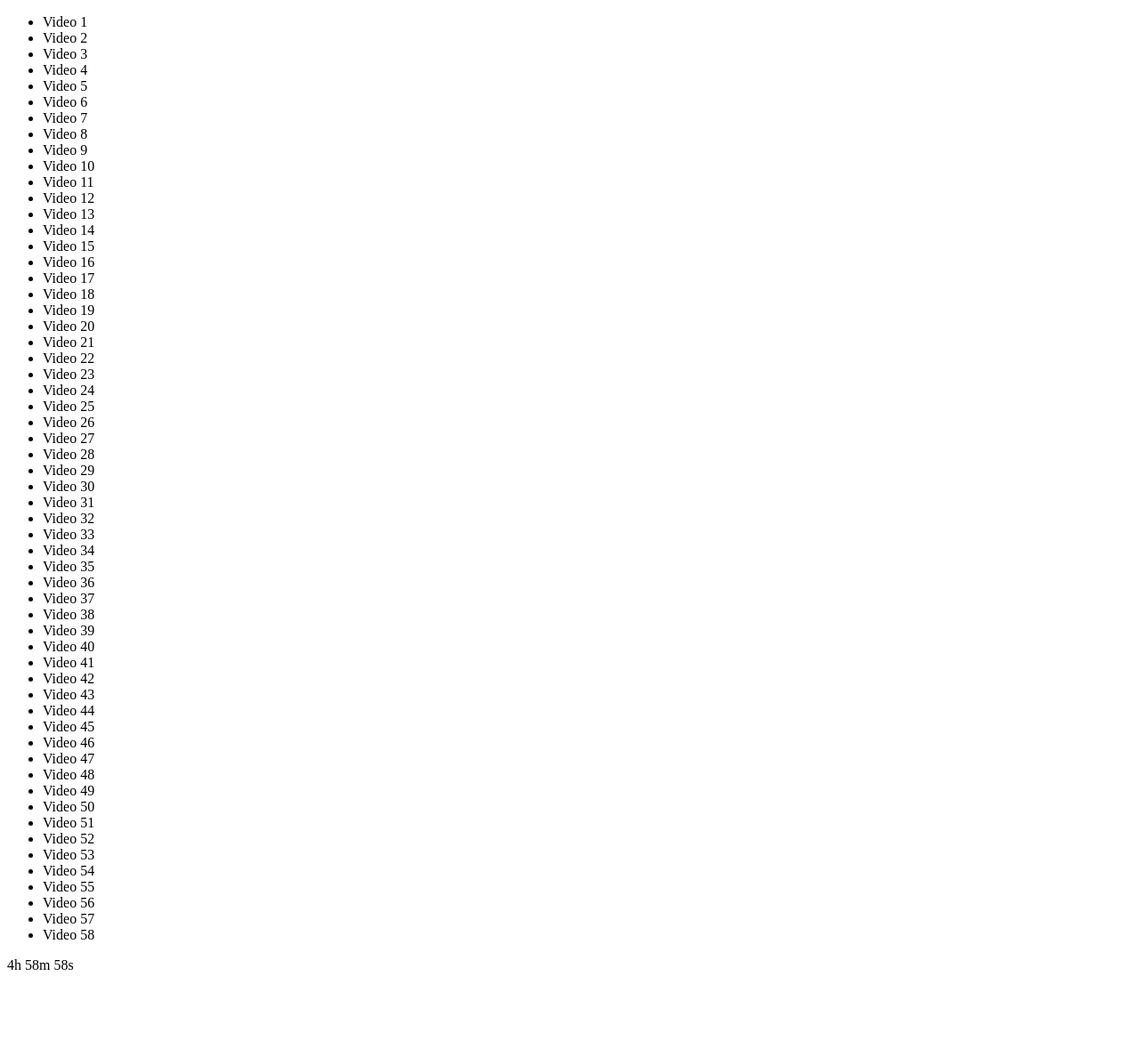
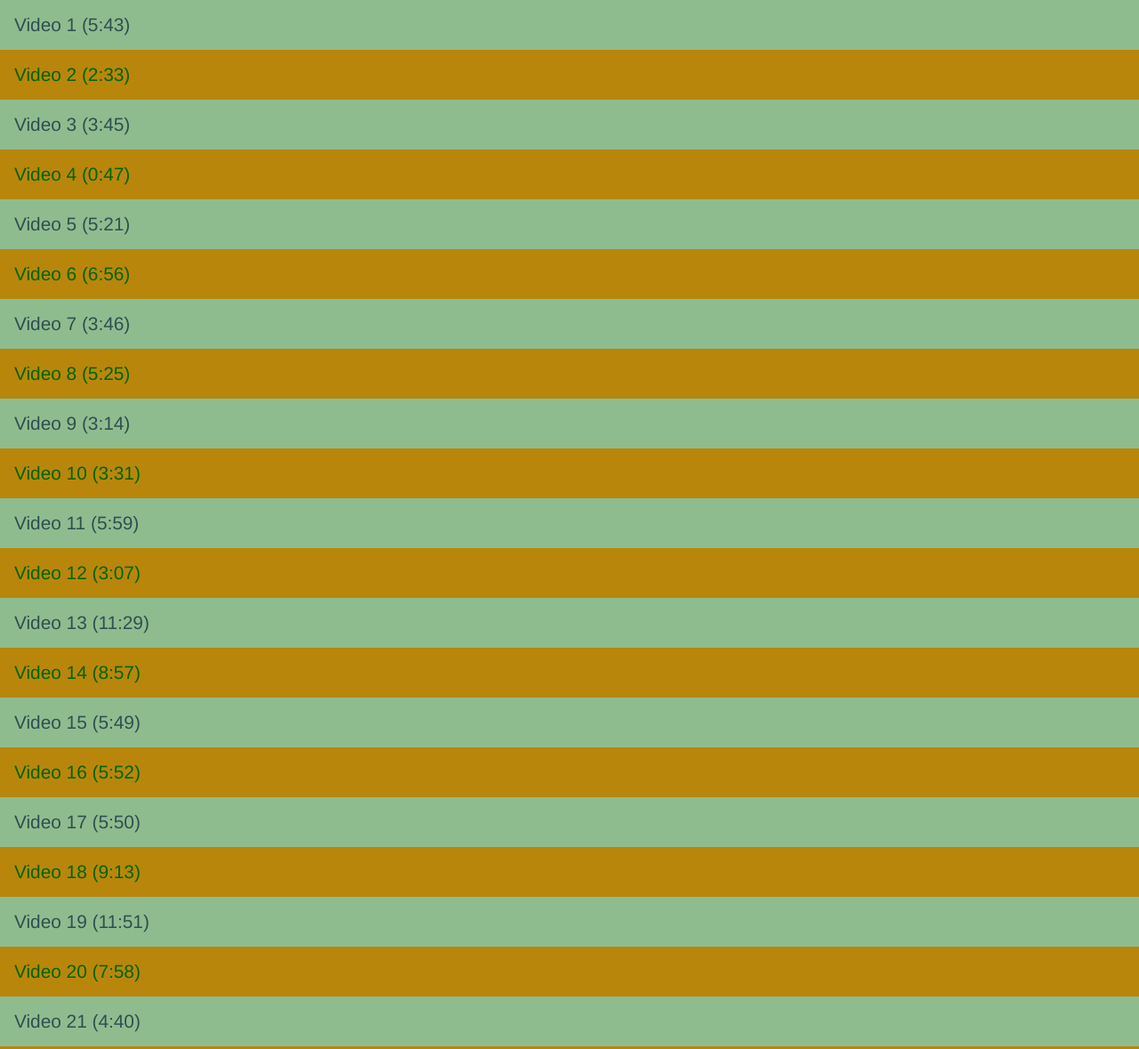
Before and after one commit to lintmycode/js30, a website: page 18-string_times/index.html in a window 1280 px wide. Shown: the top 1179 px of the page at 89% size. Before the commit the page ends 1110 px from the top, so only its background shows below. Drawn offline with Linux system fonts and the light colour scheme.

Commit message:
added styles to all files, added index.js script to create a list of all  exercises

```diff
--- a/18-string_times/index.html
+++ b/18-string_times/index.html
@@ -6,76 +6,136 @@
   <title>JS30 - 18 - String Times</title>
   <style>
 
-    html {
+    html, body {
       min-height: 100vh;
       box-sizing: border-box;
     }
+
+    body {
+      margin: 0;
+    }
+
+    ul {
+      padding: 0;
+      margin: 0;
+      list-style: none;
+    }
+
+    li {
+      color: darkgreen;
+      background-color: darkgoldenrod;
+      margin: 0;
+      padding: 1rem 1rem;
+      font-family: 'Franklin Gothic Medium', 'Arial Narrow', Arial, sans-serif;
+      font-size: 1.3rem;
+    }
+
+    li:nth-child(odd) {
+      color:darkslategray;
+      background:darkseagreen;
+    }
+
+    html, body {
+          min-height: 100vh;
+          box-sizing: border-box;
+        }
+
+        body {
+          margin: 0;
+        }
+
+        ul {
+          padding: 0;
+          margin: 0;
+          list-style: none;
+        }
+
+        li {
+          color: darkgreen;
+          background-color: darkgoldenrod;
+          margin: 0;
+          padding: 1rem 1rem;
+          font-family: 'Franklin Gothic Medium', 'Arial Narrow', Arial, sans-serif;
+          font-size: 1.3rem;
+        }
+
+        li:nth-child(odd) {
+          color:darkslategray;
+          background:darkseagreen;
+        }
+
+      h1 {
+        margin: 2rem 0;
+        height: 8rem;
+        color: #fff;
+        font-family: monospace;
+      }
 
   </style>
 </head>
 <body>
   <ul>
-    <li data-time="5:43">Video 1</li>
-    <li data-time="2:33">Video 2</li>
-    <li data-time="3:45">Video 3</li>
-    <li data-time="0:47">Video 4</li>
-    <li data-time="5:21">Video 5</li>
-    <li data-time="6:56">Video 6</li>
-    <li data-time="3:46">Video 7</li>
-    <li data-time="5:25">Video 8</li>
-    <li data-time="3:14">Video 9</li>
-    <li data-time="3:31">Video 10</li>
-    <li data-time="5:59">Video 11</li>
-    <li data-time="3:07">Video 12</li>
-    <li data-time="11:29">Video 13</li>
-    <li data-time="8:57">Video 14</li>
-    <li data-time="5:49">Video 15</li>
-    <li data-time="5:52">Video 16</li>
-    <li data-time="5:50">Video 17</li>
-    <li data-time="9:13">Video 18</li>
-    <li data-time="11:51">Video 19</li>
-    <li data-time="7:58">Video 20</li>
-    <li data-time="4:40">Video 21</li>
-    <li data-time="4:45">Video 22</li>
-    <li data-time="6:46">Video 23</li>
-    <li data-time="7:24">Video 24</li>
-    <li data-time="7:12">Video 25</li>
-    <li data-time="5:23">Video 26</li>
-    <li data-time="3:34">Video 27</li>
-    <li data-time="8:22">Video 28</li>
-    <li data-time="5:17">Video 29</li>
-    <li data-time="3:10">Video 30</li>
-    <li data-time="4:43">Video 31</li>
-    <li data-time="19:43">Video 32</li>
-    <li data-time="0:47">Video 33</li>
-    <li data-time="0:47">Video 34</li>
-    <li data-time="3:14">Video 35</li>
-    <li data-time="3:59">Video 36</li>
-    <li data-time="2:43">Video 37</li>
-    <li data-time="4:17">Video 38</li>
-    <li data-time="6:56">Video 39</li>
-    <li data-time="3:05">Video 40</li>
-    <li data-time="2:06">Video 41</li>
-    <li data-time="1:59">Video 42</li>
-    <li data-time="1:49">Video 43</li>
-    <li data-time="3:36">Video 44</li>
-    <li data-time="7:10">Video 45</li>
-    <li data-time="3:44">Video 46</li>
-    <li data-time="3:44">Video 47</li>
-    <li data-time="4:36">Video 48</li>
-    <li data-time="3:16">Video 49</li>
-    <li data-time="1:10">Video 50</li>
-    <li data-time="6:10">Video 51</li>
-    <li data-time="2:14">Video 52</li>
-    <li data-time="3:44">Video 53</li>
-    <li data-time="5:05">Video 54</li>
-    <li data-time="6:03">Video 55</li>
-    <li data-time="12:39">Video 56</li>
-    <li data-time="1:56">Video 57</li>
-    <li data-time="4:04">Video 58</li>
+    <li data-time="5:43">Video 1 (5:43)</li>
+    <li data-time="2:33">Video 2 (2:33)</li>
+    <li data-time="3:45">Video 3 (3:45)</li>
+    <li data-time="0:47">Video 4 (0:47)</li>
+    <li data-time="5:21">Video 5 (5:21)</li>
+    <li data-time="6:56">Video 6 (6:56)</li>
+    <li data-time="3:46">Video 7 (3:46)</li>
+    <li data-time="5:25">Video 8 (5:25)</li>
+    <li data-time="3:14">Video 9 (3:14)</li>
+    <li data-time="3:31">Video 10 (3:31)</li>
+    <li data-time="5:59">Video 11 (5:59)</li>
+    <li data-time="3:07">Video 12 (3:07)</li>
+    <li data-time="11:29">Video 13 (11:29)</li>
+    <li data-time="8:57">Video 14 (8:57)</li>
+    <li data-time="5:49">Video 15 (5:49)</li>
+    <li data-time="5:52">Video 16 (5:52)</li>
+    <li data-time="5:50">Video 17 (5:50)</li>
+    <li data-time="9:13">Video 18 (9:13)</li>
+    <li data-time="11:51">Video 19 (11:51)</li>
+    <li data-time="7:58">Video 20 (7:58)</li>
+    <li data-time="4:40">Video 21 (4:40)</li>
+    <li data-time="4:45">Video 22 (4:45)</li>
+    <li data-time="6:46">Video 23 (6:46)</li>
+    <li data-time="7:24">Video 24 (7:24)</li>
+    <li data-time="7:12">Video 25 (7:12)</li>
+    <li data-time="5:23">Video 26 (5:23)</li>
+    <li data-time="3:34">Video 27 (3:34)</li>
+    <li data-time="8:22">Video 28 (8:22)</li>
+    <li data-time="5:17">Video 29 (5:17)</li>
+    <li data-time="3:10">Video 30 (3:10)</li>
+    <li data-time="4:43">Video 31 (4:43)</li>
+    <li data-time="19:43">Video 32 (19:43)</li>
+    <li data-time="0:47">Video 33 (0:47)</li>
+    <li data-time="0:47">Video 34 (0:47)</li>
+    <li data-time="3:14">Video 35 (3:14)</li>
+    <li data-time="3:59">Video 36 (3:59)</li>
+    <li data-time="2:43">Video 37 (2:43)</li>
+    <li data-time="4:17">Video 38 (4:17)</li>
+    <li data-time="6:56">Video 39 (6:56)</li>
+    <li data-time="3:05">Video 40 (3:05)</li>
+    <li data-time="2:06">Video 41 (2:06)</li>
+    <li data-time="1:59">Video 42 (1:59)</li>
+    <li data-time="1:49">Video 43 (1:49)</li>
+    <li data-time="3:36">Video 44 (3:36)</li>
+    <li data-time="7:10">Video 45 (7:10)</li>
+    <li data-time="3:44">Video 46 (3:44)</li>
+    <li data-time="3:44">Video 47 (3:44)</li>
+    <li data-time="4:36">Video 48 (4:36)</li>
+    <li data-time="3:16">Video 49 (3:16)</li>
+    <li data-time="1:10">Video 50 (1:10)</li>
+    <li data-time="6:10">Video 51 (6:10)</li>
+    <li data-time="2:14">Video 52 (2:14)</li>
+    <li data-time="3:44">Video 53 (3:44)</li>
+    <li data-time="5:05">Video 54 (5:05)</li>
+    <li data-time="6:03">Video 55 (6:03)</li>
+    <li data-time="12:39">Video 56 (12:39)</li>
+    <li data-time="1:56">Video 57 (1:56)</li>
+    <li data-time="4:04">Video 58 (4:04)</li>
   </ul>
 
-  <p></p>
+  <h1></h1>
 
   <script>
     // A
@@ -98,7 +158,7 @@
     const s = seconds - h * 3600 - m * 60
 
     const total = `${h}h ${m}m ${s}s`
-    document.querySelector("p").innerText = total
+    document.querySelector("h1").innerText = "total: " + total
     console.log("total", total)
 
   </script>
--- /dev/null
+++ b/styles.css
@@ -0,0 +1,43 @@
+* {
+  box-sizing: border-box;
+}
+
+html,
+body {
+  min-height: 100vh;
+  margin: 0;
+}
+
+body {
+  background-color: #222222;
+}
+
+.exercises {
+  display: flex;
+  flex-wrap: wrap;
+  gap: 2rem;
+}
+
+ul {
+  margin: 0;
+  padding: 0;
+}
+
+li {
+  flex: 0 0 auto;
+  width: calc((100% - 2rem) / 2);
+  overflow: hidden;
+  height: 80vh;
+}
+
+h2 {
+  color: #aaa;
+  font-family: monospace;
+  text-align: center;
+}
+
+iframe {
+  width: 100%;
+  height: 100%;
+  border: 0;
+}
```
Also changed, not shown: 04-arrays-1/index.html (+4 -2 lines), 06-ajax/index.html (+1 -1 lines), 07-arrays-2/index.html (+6 -1 lines), 09-console/index.html (+8 -9 lines), 11-video/index.html (+6 -2 lines), 12-konami/index.html (+6 -0 lines), 14-array_copy/index.html (+8 -0 lines), 17-sort_articles/index.html (+25 -1 lines), index.html (added, +3 -0 lines), index.js (added, +41 -0 lines), lib/console.js (added, +110 -0 lines), package.json (added, +19 -0 lines).
